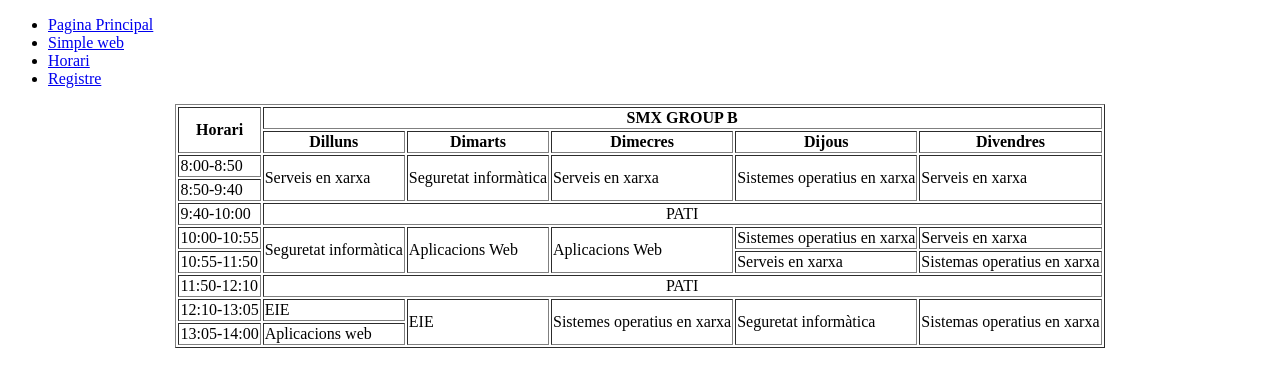
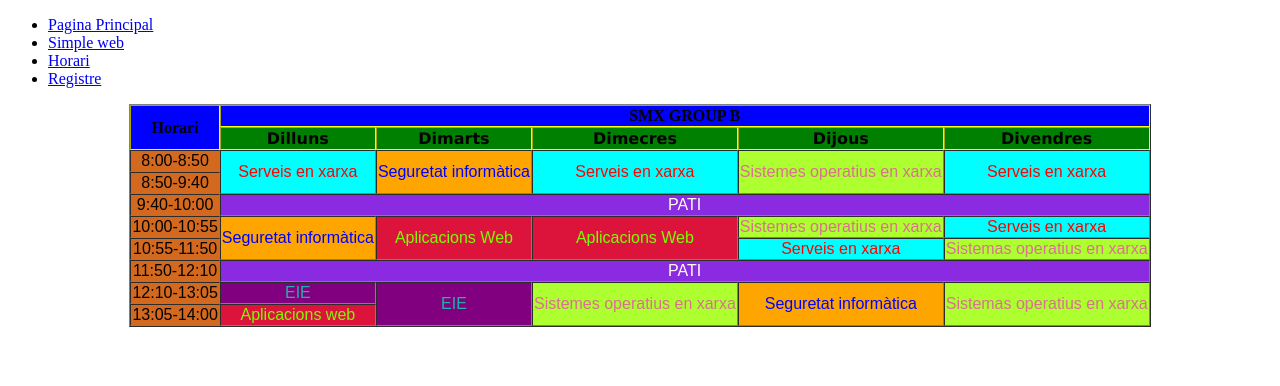
Before and after one commit to Lgarrochoa/Intro-html, a plain HTML site: page horari.html in a window 1280 px wide. Drawn offline with Linux system fonts and the light colour scheme.

Commit message:
colored tables

```diff
--- a/css/style.css
+++ b/css/style.css
@@ -0,0 +1,46 @@
+table{
+    border-spacing: 0px;
+}
+td{
+   text-align: center;
+   font-family: sans-serif;
+   border-color:gray;
+}
+th{
+    border-color:yellow;
+
+}
+.dia{
+    background-color: green;
+    font-family: Verdana,sans-serif;
+}
+.pati{
+    background-color: blueviolet;
+    color:ivory
+}
+.hora{
+    background-color: chocolate;
+}
+.aplicacions{
+    background-color: crimson;
+    color:lawngreen
+}
+.serveis{
+    background-color: cyan;
+    color: red;
+}
+.seguretat{
+    background-color: orange;
+     color: blue;
+}
+.eie{
+    background-color: purple;
+    color:lightseagreen
+}
+.sistemes{
+    background-color: greenyellow;
+    color:palevioletred
+}
+.title{
+    background-color: blue;
+}
--- a/horari.html
+++ b/horari.html
@@ -4,6 +4,7 @@
     <meta charset="UTF-8">
     <meta http-equiv="X-UA-Compatible" content="IE=edge">
     <meta name="viewport" content="width=device-width, initial-scale=1.0">
+    <link rel="stylesheet" href="css/style.css">
     <title>Horari</title>
 </head>
 <body>
@@ -18,61 +19,61 @@
     <table border="1" align="center">
         <thead>
             <tr>
-                <th rowspan="2">Horari</th>
-                <th colspan="5">SMX GROUP B</th>
+                <th class="title"rowspan="2">Horari</th>
+                <th class="title" colspan="5">SMX GROUP B</th>
             </tr>
             <tr>
-                <th>Dilluns</th>
-                <th>Dimarts</th>
-                <th>Dimecres</th>
-                <th>Dijous</th>
-                <th>Divendres</th>
+                <th class="dia">Dilluns</th>
+                <th class="dia">Dimarts</th>
+                <th class="dia">Dimecres</th>
+                <th class="dia">Dijous</th>
+                <th class="dia">Divendres</th>
             </tr>
         </thead>
             <tbody>
             <tr>
-                <td>8:00-8:50</td>
-                <td rowspan="2">Serveis en xarxa</td>
-                <td rowspan="2">Seguretat informàtica</td>
-                <td rowspan="2">Serveis en xarxa</td>
-                <td rowspan="2">Sistemes operatius en xarxa</td>
-                <td rowspan="2">Serveis en xarxa</td>
+                <td class="hora">8:00-8:50</td>
+                <td class="serveis" rowspan="2">Serveis en xarxa</td>
+                <td class="seguretat" rowspan="2">Seguretat informàtica</td>
+                <td class="serveis" rowspan="2">Serveis en xarxa</td>
+                <td class="sistemes" rowspan="2">Sistemes operatius en xarxa</td>
+                <td class="serveis" rowspan="2">Serveis en xarxa</td>
             </tr>
             <tr>
-                <td>8:50-9:40</td>
+                <td class="hora">8:50-9:40</td>
             </tr>
             <tr>
-                <td>9:40-10:00</td>
-                <td colspan="5" align="center">PATI</td>
+                <td class="hora">9:40-10:00</td>
+                <td class="pati" colspan="5" align="center">PATI</td>
             </tr>
             <tr>
-                <td>10:00-10:55</td>
-                <td rowspan="2">Seguretat informàtica</td>
-                <td rowspan="2">Aplicacions Web</td>
-                <td rowspan="2">Aplicacions Web</td>
-                <td>Sistemes operatius en xarxa</td>
-                <td>Serveis en xarxa</td>
+                <td class="hora">10:00-10:55</td>
+                <td class="seguretat" rowspan="2">Seguretat informàtica</td>
+                <td class="aplicacions" rowspan="2">Aplicacions Web</td>
+                <td class="aplicacions" rowspan="2">Aplicacions Web</td>
+                <td class="sistemes">Sistemes operatius en xarxa</td>
+                <td class="serveis">Serveis en xarxa</td>
             </tr>
             <tr>
-                <td>10:55-11:50</td>
-                <td>Serveis en xarxa</td>
-                <td>Sistemas operatius en xarxa</td>
+                <td class="hora">10:55-11:50</td>
+                <td class="serveis">Serveis en xarxa</td>
+                <td class="sistemes">Sistemas operatius en xarxa</td>
             </tr>
             <tr>
-                <td>11:50-12:10</td>
-                <td colspan="5" align="center">PATI</td>
+                <td class="hora">11:50-12:10</td>
+                <td class="pati" colspan="5" align="center">PATI</td>
             </tr>
             <tr>
-                <td>12:10-13:05</td>
-                <td>EIE</td>
-                <td rowspan="2">EIE</td>
-                <td rowspan="2">Sistemes operatius en xarxa</td>
-                <td rowspan="2">Seguretat informàtica</td>
-                <td rowspan="2">Sistemas operatius en xarxa</td>
+                <td class="hora">12:10-13:05</td>
+                <td class="eie">EIE</td>
+                <td class="eie" rowspan="2">EIE</td>
+                <td class="sistemes" rowspan="2">Sistemes operatius en xarxa</td>
+                <td class="seguretat" rowspan="2">Seguretat informàtica</td>
+                <td class="sistemes" rowspan="2">Sistemas operatius en xarxa</td>
             </tr>
             <tr>
-                <td>13:05-14:00</td>
-                <td>Aplicacions web</td>
+                <td class="hora">13:05-14:00</td>
+                <td class="aplicacions">Aplicacions web</td>
             </tr>
         </tbody>
     </table>
```
